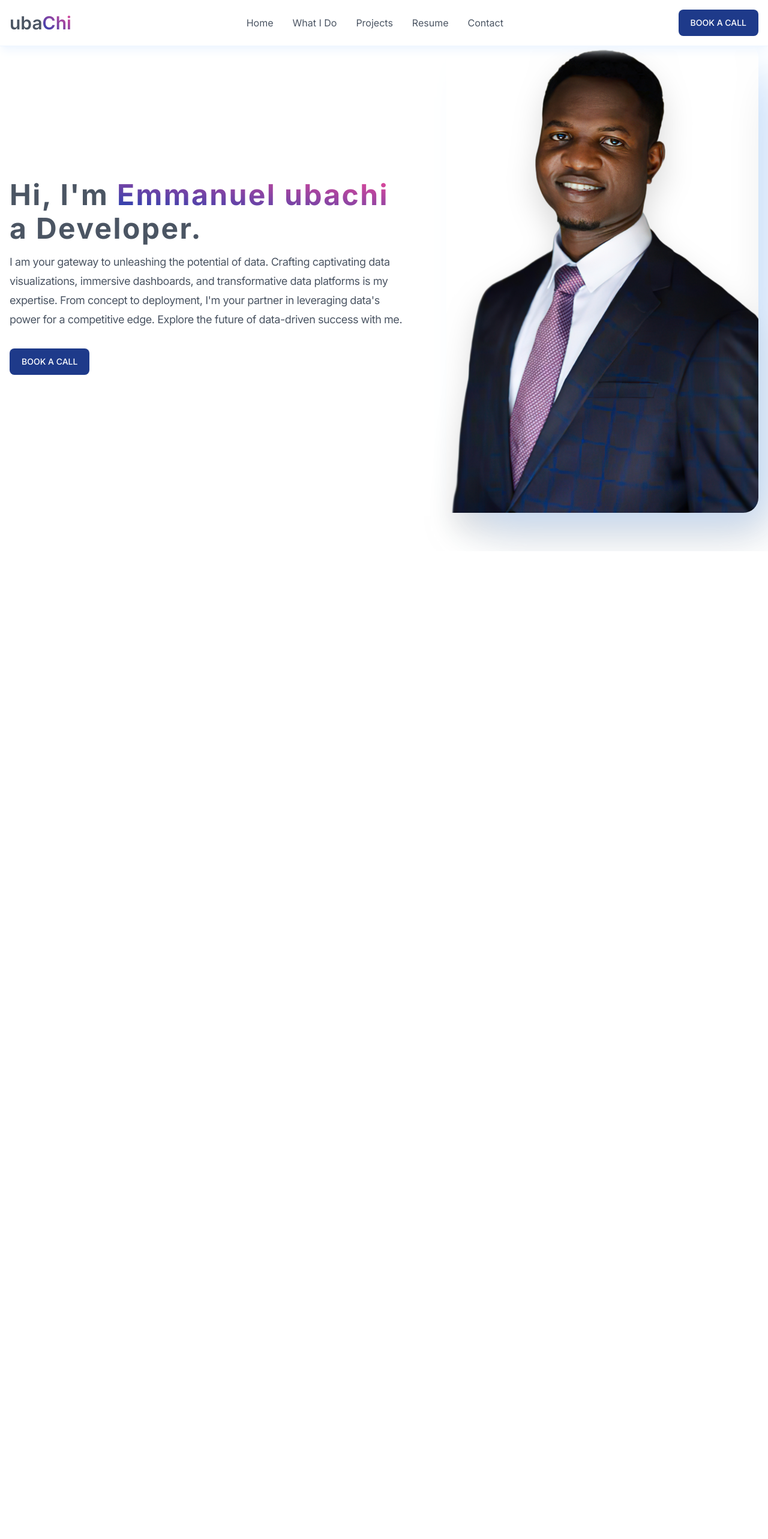
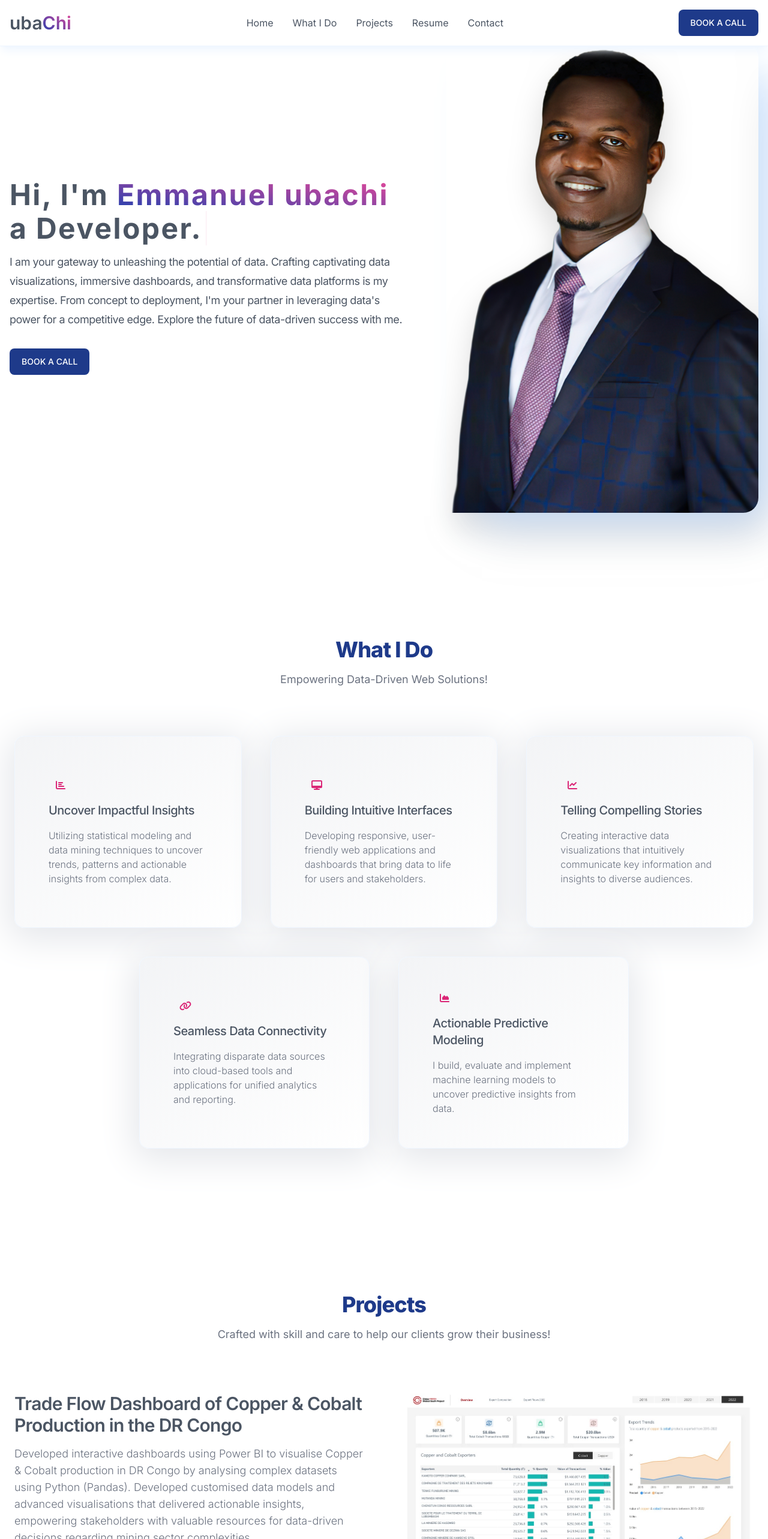
Before and after one commit to emmanuelubachi/emmanuelubachi.github.io, a Next.js app: page / in a window 1280 px wide. Shown: the top 2566 px of the page at 60% size. Before the commit the page ends 919 px from the top, so only its background shows below. Built offline with nearby package versions, Linux system fonts and the light colour scheme.

Commit message:
update index

```diff
--- a/src/app/layout.tsx
+++ b/src/app/layout.tsx
@@ -1,3 +1,4 @@
+import Footer from "@/components/body/Footer";
 import "../styles/globals.css";
 import type { Metadata } from "next";
 import { Inter } from "next/font/google";
@@ -16,7 +17,10 @@ export default function RootLayout({
 }) {
   return (
     <html lang="en">
-      <body className={inter.className}>{children}</body>
+      <body className={inter.className}>
+        {children}
+        <Footer />
+      </body>
     </html>
   );
 }
--- a/src/app/page.tsx
+++ b/src/app/page.tsx
@@ -1,6 +1,7 @@
 import Navbar from "@/components/body/Navbar";
+import Features from "@/components/sections/Features";
 import Hero from "@/components/sections/Hero";
-import Image from "next/image";
+import Projects from "@/components/sections/Projects";
 
 export default function Home() {
   return (
@@ -10,8 +11,8 @@ export default function Home() {
         <Hero />
       </header>
       <main>
-        {/* <Features /> */}
-        {/* <Projects /> */}
+        <Features />
+        <Projects />
         {/* <Resume /> */}
         {/* <Contact /> */}
       </main>
```
